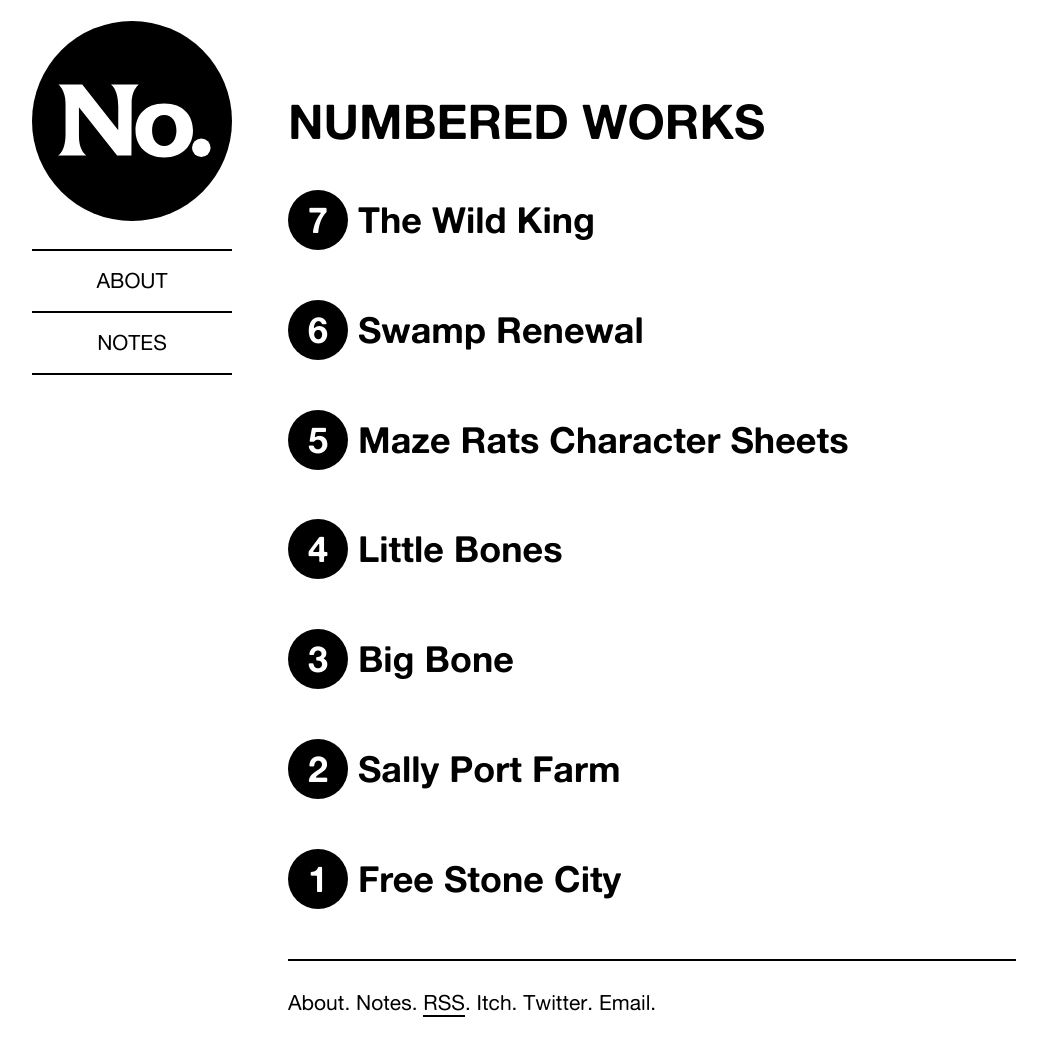
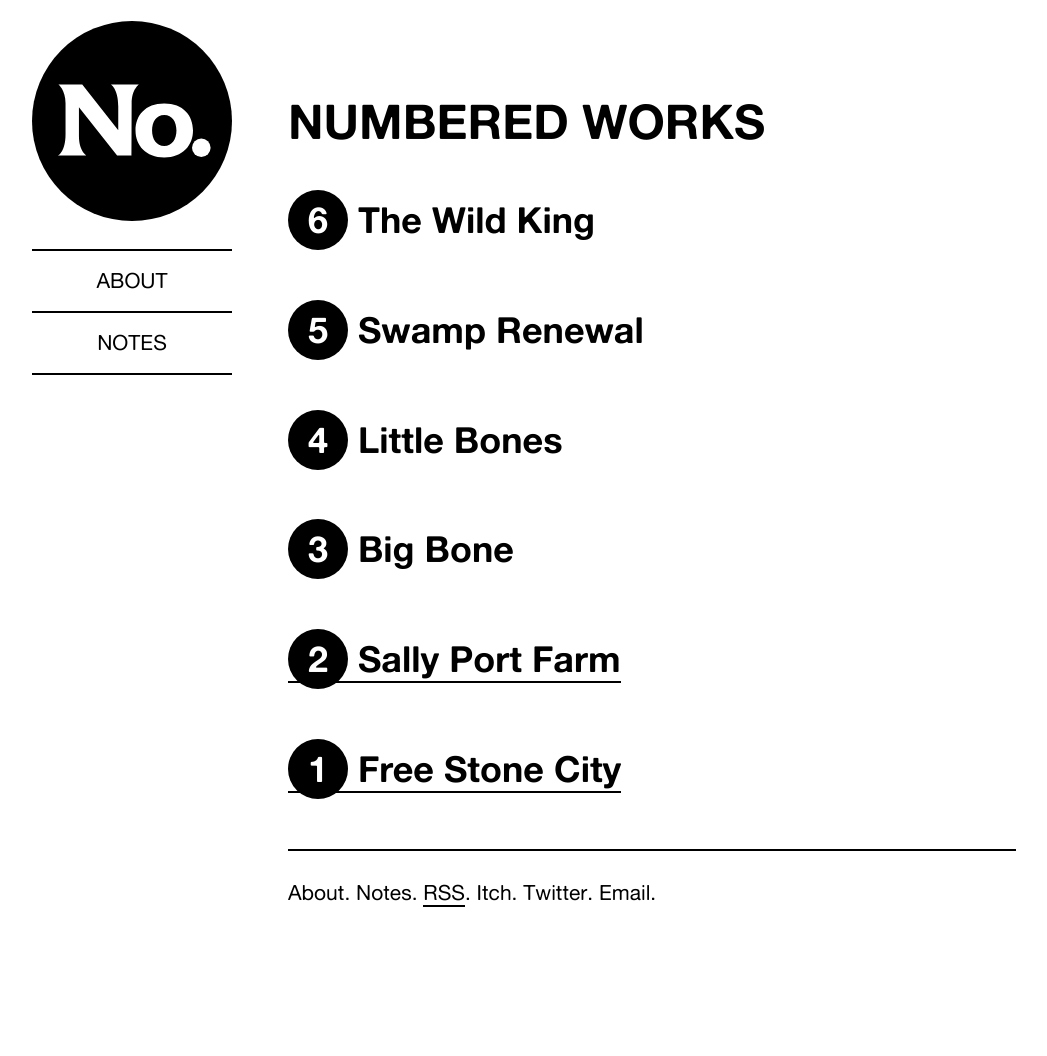
Before and after one commit to numbered-works/numbered-works.github.io, a Jekyll site: the page built from index.markdown, in a window 1280 px wide and 1066 px high. Shown: the top 1056 px of the window, without its empty margins (108-1155 px from the left). Built offline with Jekyll 4.4.1, drawn with Linux system fonts in a browser that asks for light colours.

Commit message:
add some links

```diff
--- a/_layouts/home.html
+++ b/_layouts/home.html
@@ -115,13 +115,12 @@ h2 span.key{ display: inline-block; width: 60px; line-height: 60px; border-radiu
 
 <h1 id="numbered-works">Numbered Works</h1>
 
-<h2><span class="key">7</span> The Wild King</h2>
-<h2><span class="key">6</span> Swamp Renewal</h2>
-<h2><span class="key">5</span> Maze Rats Character Sheets</h2>
+<h2><span class="key">6</span> The Wild King</h2>
+<h2><span class="key">5</span> Swamp Renewal</h2>
 <h2><span class="key">4</span> Little Bones</h2>
 <h2><span class="key">3</span> Big Bone</h2>
-<h2><span class="key">2</span> Sally Port Farm</h2>
-<h2><span class="key">1</span> Free Stone City</h2>
+<h2><a href="/sally-port-farm"><span class="key">2</span> Sally Port Farm</a></h2>
+<h2><a href="/free-stone-city"><span class="key">1</span> Free Stone City</a></h2>
 
 {%- include footer.html -%}
 
```
Also changed, not shown: _drafts/the-wild-king.md (+22 -5 lines).
